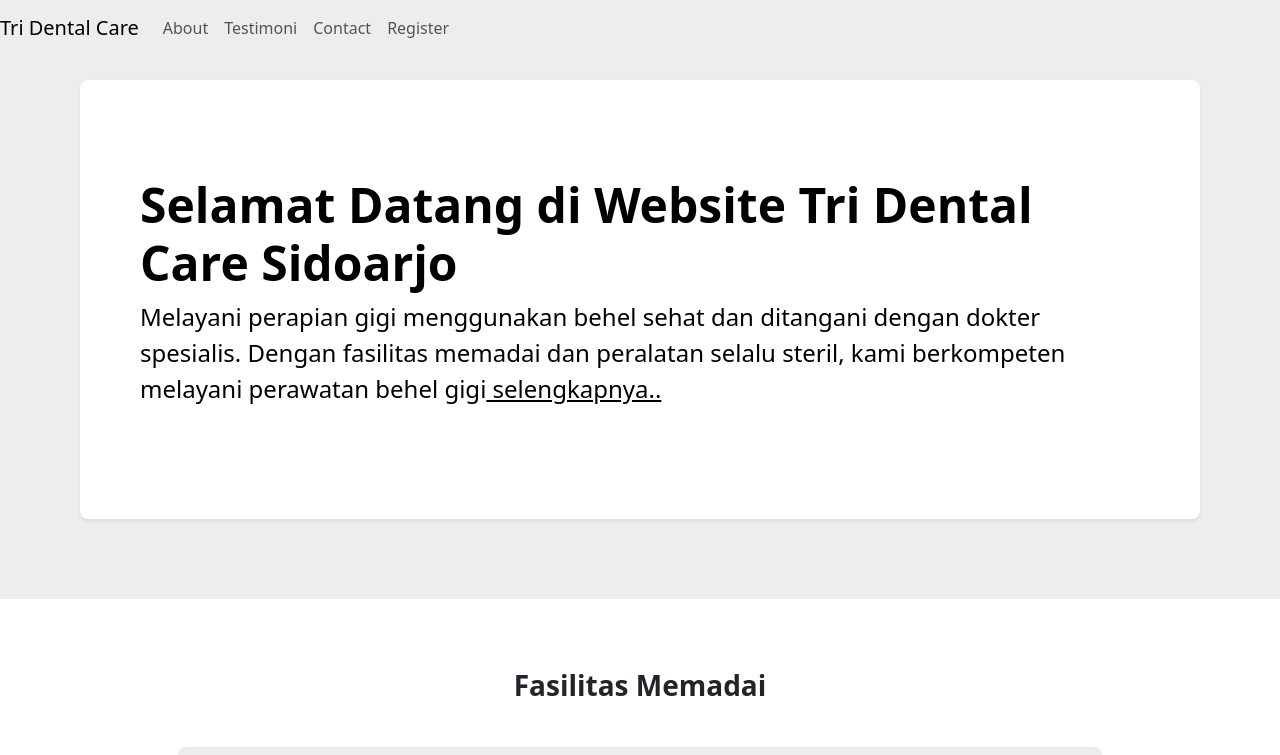
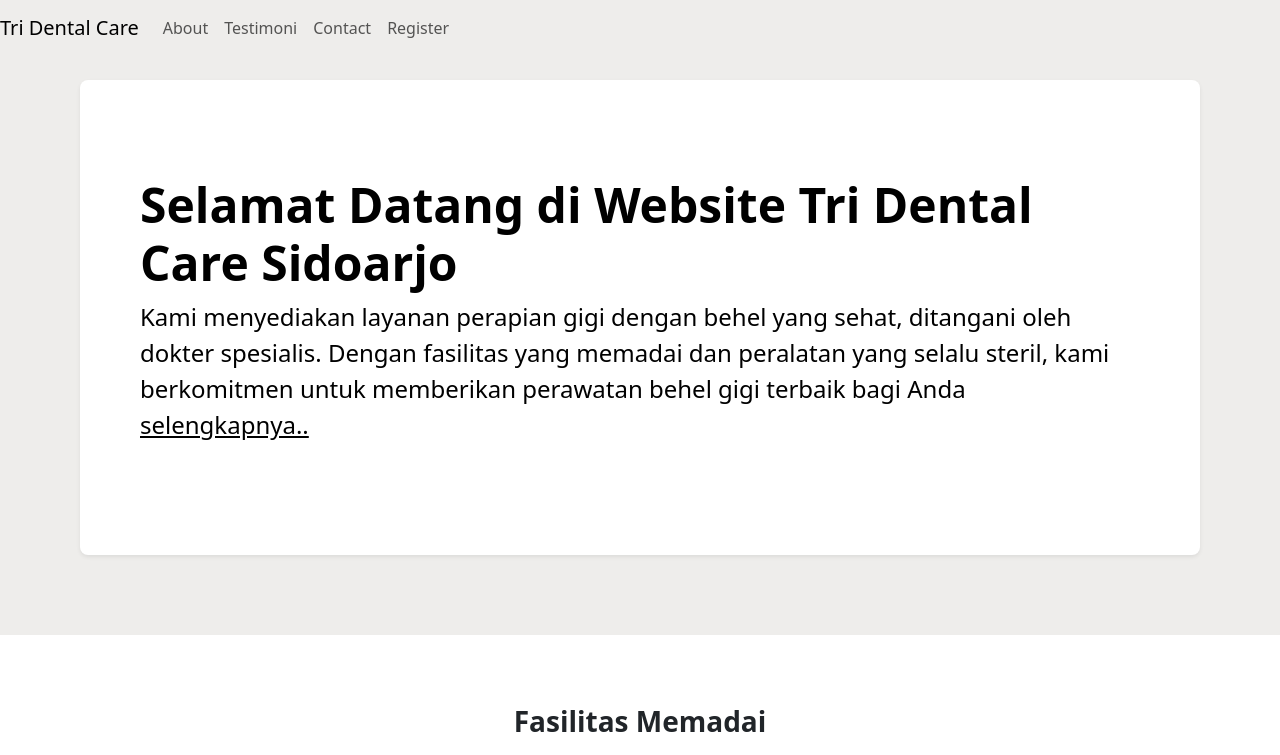
Before and after one commit to alrazak/frontend-react-tridentalcare, a React (Vite) app: page / in a window 1280 px wide. Shown: the top 755 px of the page. Built offline with nearby package versions, Linux system fonts and the light colour scheme.

Commit message:
put: description header

```diff
--- a/src/components/header/Header.jsx
+++ b/src/components/header/Header.jsx
@@ -1,5 +1,4 @@
 import React from 'react';
-import { Link } from 'react-router-dom';
 
 function Header() {
     return (
@@ -8,8 +7,8 @@ function Header() {
                 <div className="container-fluid py-5">
                     <h1 className="display-5 fw-bold">Selamat Datang di Website Tri Dental Care Sidoarjo</h1>
                     <p className="col-md-12 fs-4">
-                        Melayani perapian gigi menggunakan behel sehat dan ditangani dengan dokter spesialis. Dengan fasilitas memadai dan peralatan selalu steril, kami berkompeten melayani perawatan behel gigi
-                        <Link to="/Card" className="text-black"> selengkapnya..</Link>
+                    Kami menyediakan layanan perapian gigi dengan behel yang sehat, ditangani oleh dokter spesialis. Dengan fasilitas yang memadai dan peralatan yang selalu steril, kami berkomitmen untuk memberikan perawatan behel gigi terbaik bagi Anda
+                        <a href="/Card" className="text-black"> selengkapnya..</a>
                     </p>
                 </div>
             </div>
```
